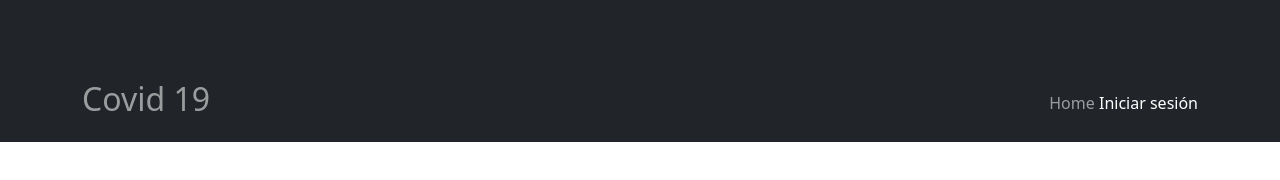
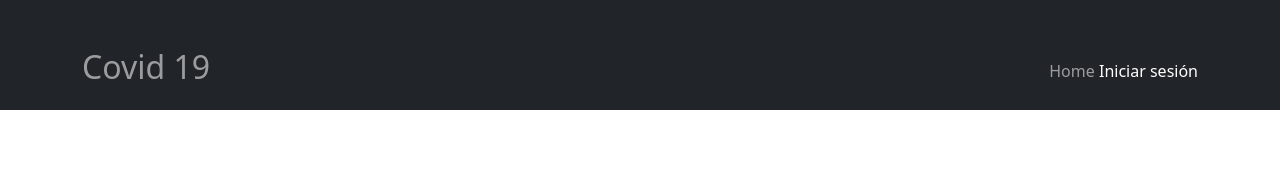
Before and after one commit to matibravo/ApiCovid19, a website: page public/covid19/index.html in a window 1280 px wide. Drawn offline with nearby package versions, Linux system fonts and the light colour scheme; no server answers.

Commit message:
cambio margin top

```diff
--- a/public/covid19/index.html
+++ b/public/covid19/index.html
@@ -8,7 +8,7 @@
     <title>Document</title>
     <style>
         div {
-            margin-top: 4rem;
+            margin-top: 2rem;
         }
     </style>
 </head>
```
